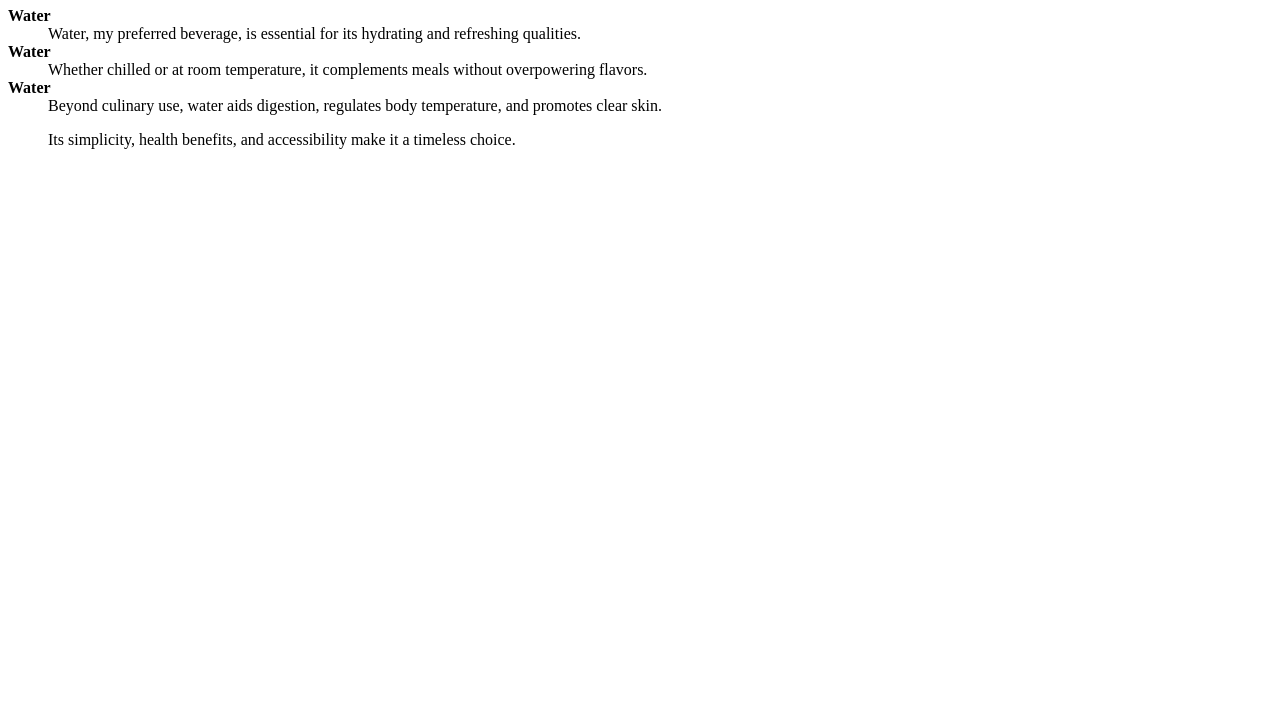
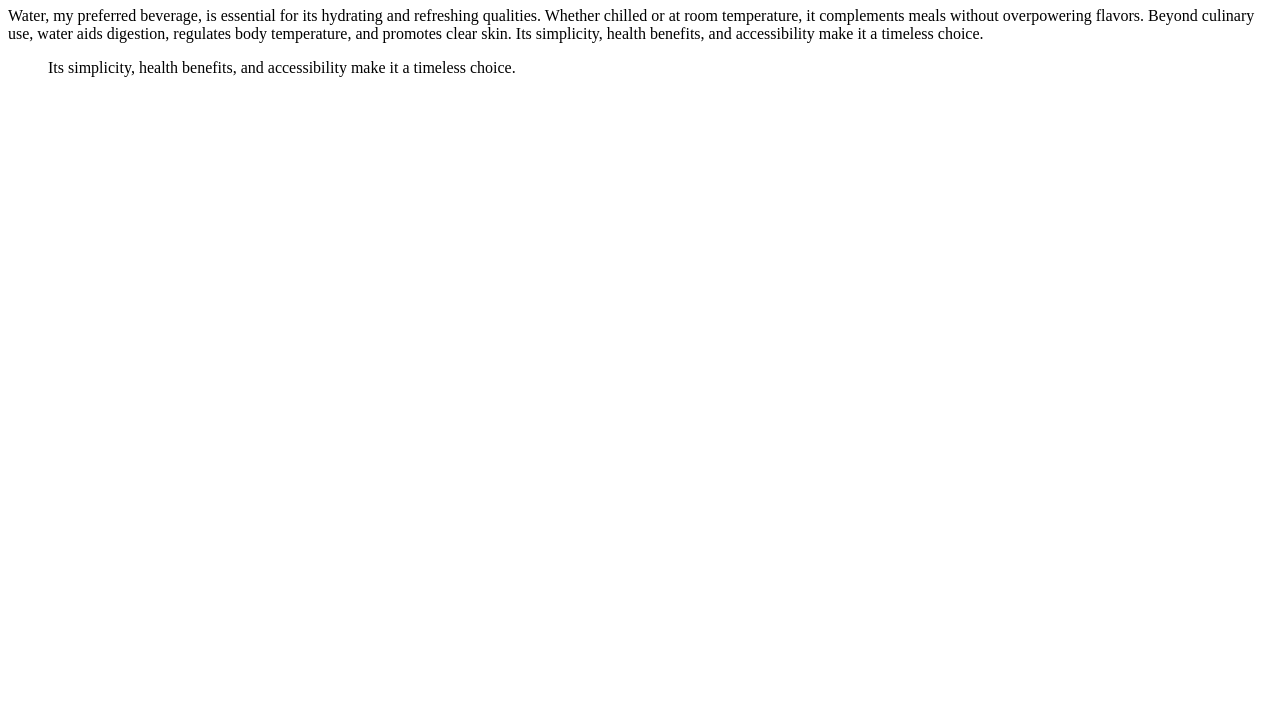
Before and after one commit to ChristianSAvila/ChristianSAvila, a plain HTML site: page index.html in a window 1280 px wide. Shown: the part 73-800 px from the top of the page. Drawn offline with Linux system fonts and the light colour scheme.

Commit message:
Update index.html

```diff
--- a/index.html
+++ b/index.html
@@ -5,14 +5,8 @@
     <meta name="viewport" content="width=device-width, initial-scale=1.0">
     <title>Block Anchor Example</title>
     <h1> Review of Water</h1>
- <dl>
- <dt><strong>Water</strong></dt>
- <dd>Water, my preferred beverage, is essential for its hydrating and refreshing qualities. </dd>
- <dt><strong>Water</strong></dt>
- <dd>Whether chilled or at room temperature, it complements meals without overpowering flavors.</dd>
- <dt><strong>Water</strong></dt>
- <dd> Beyond culinary use, water aids digestion, regulates body temperature, and promotes clear skin.</dd>
- <blockquote>Its simplicity, health benefits, and accessibility make it a timeless choice.</blockquote>
+    <p>Water, my preferred beverage, is essential for its hydrating and refreshing qualities. Whether chilled or at room temperature, it complements meals without overpowering flavors. Beyond culinary use, water aids digestion, regulates body temperature, and promotes clear skin. Its simplicity, health benefits, and accessibility make it a timeless choice.</p>
+<blockquote>Its simplicity, health benefits, and accessibility make it a timeless choice.</blockquote>
 </dl>
 </body>
 </html>
```
